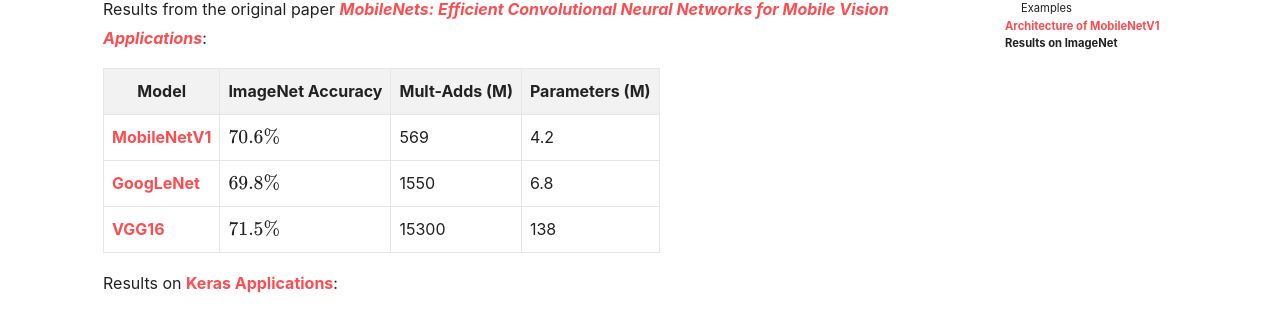
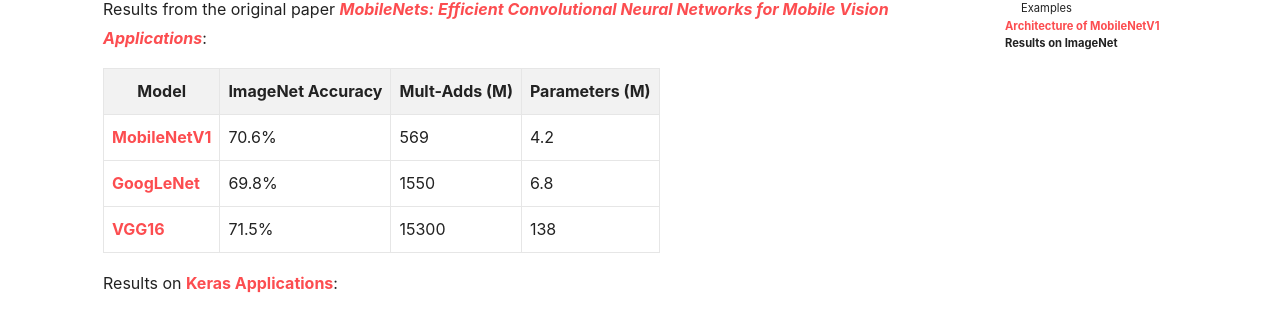
Before and after one commit to YimingMa/YIMINGMA.github.io, a Jekyll site: the page built from _posts/2021-10-08-introduction-to-MobileNetV1.md, in a window 1280 px wide and 900 px high, scrolled down 5110 px. Shown: the part 136-447 px from the top of the window. Built offline with Jekyll 4.4.1, drawn with Linux system fonts in a browser that asks for light colours; nearby versions of some CDN libraries; formulas are drawn with MathJax 3.

```diff
--- a/_posts/2021-10-08-introduction-to-MobileNetV1.md
+++ b/_posts/2021-10-08-introduction-to-MobileNetV1.md
@@ -169,11 +169,11 @@ The structure of MobileNetV1 is shown below.
 
 Results from the original paper [_MobileNets: Efficient Convolutional Neural Networks for Mobile Vision Applications_](https://arxiv.org/abs/1704.04861):
 
-| Model                                            | ImageNet Accuracy | Mult-Adds (M) | Parameters (M) |
-|--------------------------------------------------|-------------------|---------------|----------------|
-| [MobileNetV1](https://arxiv.org/abs/1704.04861) | $70.6\%$          | 569           | 4.2            |
-| [GoogLeNet](https://arxiv.org/abs/1409.4842)     | $69.8\%$          | 1550          | 6.8            |
-| [VGG16](https://arxiv.org/abs/1409.1556)        | $71.5\%$          | 15300         | 138            |
+| Model                                           | ImageNet Accuracy | Mult-Adds (M) | Parameters (M) |
+| ----------------------------------------------- | ----------------- | ------------- | -------------- |
+| [MobileNetV1](https://arxiv.org/abs/1704.04861) | 70.6%             | 569           | 4.2            |
+| [GoogLeNet](https://arxiv.org/abs/1409.4842)    | 69.8%             | 1550          | 6.8            |
+| [VGG16](https://arxiv.org/abs/1409.1556)        | 71.5%             | 15300         | 138            |
 
 Results on [Keras Applications](https://keras.io/api/applications/):
 
```
